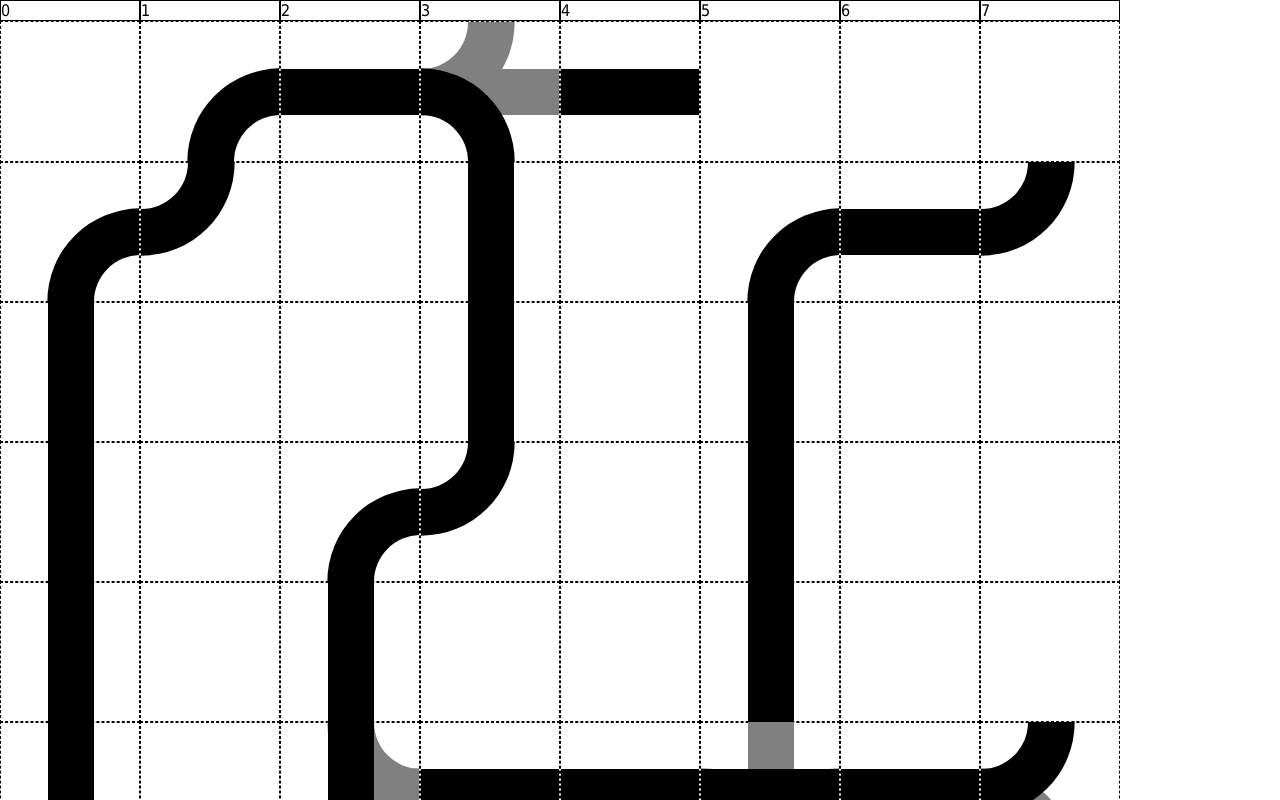
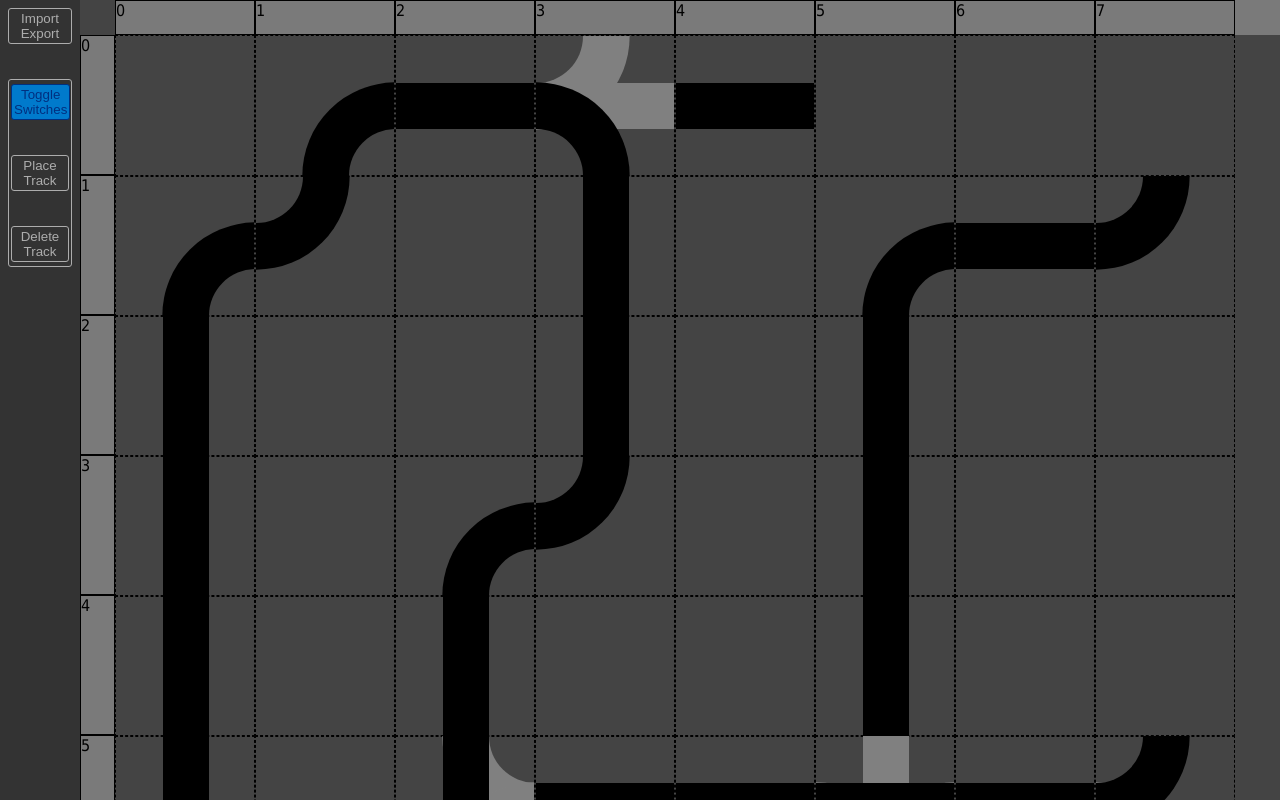
Before and after one commit to codythompson/super-tracks-editor, a React app: page / in a window 1280 px wide. Shown: the top 800 px of the page. Built offline with nearby package versions, Linux system fonts and the light colour scheme.

Commit message:
major layout overhaul

```diff
--- a/src/components/App.jsx
+++ b/src/components/App.jsx
@@ -1,17 +1,19 @@
 import React from 'react'
 
-import Row from './Row'
-import TopBorder from './TopBorder'
+import ControlBar from './ControlBar'
+import Map from './Map'
 
 import styles from '../styles/App.module.scss'
 
 export default function({atlas}) {
   return (
     <div className={styles.App}>
-      <TopBorder columnsWide={atlas.columns} />
-      {
-        atlas.mapRows((rowArray, j) => (<Row key={`j${j}`} rowTiles={rowArray} />))
-      }
+      <div className={styles.ControlBarContainer}>
+        <ControlBar />
+      </div>
+      <div className={styles.MapContainer}>
+        <Map atlas={atlas} />
+      </div>
     </div>
   )
 }
--- /dev/null
+++ b/src/components/ControlBar.jsx
@@ -0,0 +1,17 @@
+import React from 'react'
+
+import styles from '../styles/ControlBar.module.scss'
+
+// TODO: editMode prop
+export default function({}) {
+  return (
+    <div className={styles.ControlBar}>
+      <button>Import Export</button>
+      <div className={styles.ModeSelector}>
+        <button className={styles.Selected}>Toggle Switches</button>
+        <button>Place Track</button>
+        <button>Delete Track</button>
+      </div>
+    </div>
+  )
+}
--- /dev/null
+++ b/src/components/Map.jsx
@@ -0,0 +1,60 @@
+import React from 'react'
+import classnames from 'classnames'
+import range from 'lodash/range'
+// import throttle from 'lodash/throttle'
+
+import Row from './Row'
+
+import styles from '../styles/Map.module.scss'
+
+export default class extends React.Component {
+  constructor(props) {
+    super(props)
+    this.mapRef = React.createRef()
+    this.topBorderRef = React.createRef()
+    this.leftBorderRef = React.createRef()
+
+    // this.handleMapScroll = throttle(this.handleMapScroll, 20).bind(this)
+    this.handleMapScroll = this.handleMapScroll.bind(this);
+  }
+
+  handleMapScroll(e) {
+    this.topBorderRef.current.scrollLeft = this.mapRef.current.scrollLeft
+    this.leftBorderRef.current.scrollTop = this.mapRef.current.scrollTop
+  }
+
+  render() {
+    const { atlas } = this.props;
+    return (
+      <div className={styles.Map}>
+        <div ref={this.leftBorderRef} className={classnames(styles.MapBorder, styles.Vertical)}>
+          {
+            range(atlas.rows).map((j) => {
+              return (
+                <div className={styles.Tile} key={`j${j}`}>
+                  {j}
+                </div>
+              )
+            })
+          }
+        </div>
+        <div ref={this.topBorderRef} className={classnames(styles.MapBorder, styles.Horizontal)}>
+          {
+            range(atlas.columns).map((i) => {
+              return (
+                <div className={styles.Tile} key={`i${i}`}>
+                  {i}
+                </div>
+              )
+            })
+          }
+        </div>
+        <div ref={this.mapRef} className={styles.MapContent} onScroll={this.handleMapScroll}>
+          {
+            atlas.mapRows((rowArray, j) => (<Row key={`j${j}`} rowTiles={rowArray} />))
+          }
+        </div>
+      </div>
+    )
+  }
+}
--- a/src/components/TopBorder.jsx
+++ /dev/null
@@ -1,20 +0,0 @@
-import React from 'react'
-import range from 'lodash/range'
-
-import styles from '../styles/TopBorder.module.scss'
-
-export default function({columnsWide}) {
-  return (
-    <div className={styles.TopBorder}>
-      {
-        range(columnsWide).map((i) => {
-          return (
-            <div className={styles.Tile} key={i}>
-              {i}
-            </div>
-          )
-        })
-      }
-    </div>
-)
-}
--- a/src/index.jsx
+++ b/src/index.jsx
@@ -1,5 +1,6 @@
 import React from 'react'
 import ReactDOM from 'react-dom'
+import throttle from 'lodash/throttle'
 
 import Atlas from './Atlas'
 import App from './components/App'
@@ -14,13 +15,11 @@ const dataStore = {
   atlas
 }
 
-const testRows = [[{
-  leftTop: true,
-  leftRight: false,
-  leftBottom: false,
-  topBottom: false,
-  topRight: false,
-  rightBottom: true
-}]]
+const resize = () => {
+  document.body.style.setProperty('--viewport-width', `${window.innerWidth}px`)
+  document.body.style.setProperty('--viewport-height', `${window.innerHeight}px`)
+}
+window.addEventListener('resize', throttle(resize, 250))
+resize()
 
 ReactDOM.render(<App atlas={atlas}/>, document.getElementById('super-tracks-editor-app-root'))
--- a/src/styles/App.module.scss
+++ b/src/styles/App.module.scss
@@ -1,5 +1,17 @@
 .App {
-  display: inline-block;
+  display: flex;
+  font-family: Tahoma, Verdana, Segoe, sans-serif;
+  width: var(--viewport-width);
+  height: var(--viewport-height);
+  --control-bar-width: 80px;
+}
 
-  font-family: Tahoma, Verdana, Segoe, sans-serif;
+.ControlBarContainer {
+  width: var(--control-bar-width);
+  height: 100%;
 }
+
+.MapContainer {
+  width: calc(100% - var(--control-bar-width));
+  height: 100%;
+}
--- /dev/null
+++ b/src/styles/ControlBar.module.scss
@@ -0,0 +1,41 @@
+.ControlBar {
+  display: flex;
+  flex-direction: column;
+  justify-content: flex-start;
+  padding: 8px;
+  background-color: #333;
+  height: 100%;
+  box-sizing: border-box;
+}
+
+.ModeSelector {
+  padding: 4px 2px;
+  border: 1px solid;
+  border-radius: 3px;
+  color: #adadad;
+
+  button.Selected {
+    color: #003080;
+    background-color: #007acc;
+  }
+}
+
+.ModeSelector button:last-child {
+  margin-bottom: 0;
+}
+
+.ControlBar button {
+  padding: 2px;
+  border: 1px solid;
+  border-radius: 3px;
+  background: none;
+  color: #adadad;
+  margin-bottom: var(--quarter-tile-width);
+}
+.ControlBar button:active {
+  color: white;
+  background-color: #007acc;
+}
+.ControlBar button:focus {
+  outline: none;
+}
--- /dev/null
+++ b/src/styles/Map.module.scss
@@ -0,0 +1,48 @@
+.Map {
+  display: grid;
+  width: 100%;
+  height: 100%;
+  grid-template-columns: var(--quarter-tile-width) auto;
+  grid-template-rows: var(--quarter-tile-width) auto;
+}
+
+.MapContent {
+  overflow: scroll;
+  grid-column-start: 2;
+  grid-row-start: 2;
+}
+
+.MapBorder {
+  background-color: rgba(136, 136, 136, 0.8);
+  // z-index: 2;
+}
+
+.MapBorder {
+  overflow: hidden;
+}
+
+.MapBorder.Horizontal {
+  grid-column-start: 2;
+  white-space: nowrap;
+}
+
+.MapBorder.Vertical {
+  grid-column-start: 1;
+  grid-row-start: 2;
+}
+
+.Tile {
+  display: inline-block;
+  border: 1px solid;
+  box-sizing: border-box;
+}
+
+.Horizontal .Tile {
+  width: var(--tile-width);
+  height: var(--quarter-tile-width);
+}
+
+.Vertical .Tile {
+  width: var(--quarter-tile-width);
+  height: var(--tile-width);
+}
--- a/src/styles/Tile.module.scss
+++ b/src/styles/Tile.module.scss
@@ -1,5 +1,4 @@
 .Tile {
-  --sub-tile-width: calc(var(--tile-width) / 3);
   display: inline-grid;
   grid-template-columns: var(--sub-tile-width) var(--sub-tile-width) var(--sub-tile-width);
   grid-template-rows: var(--sub-tile-width) var(--sub-tile-width) var(--sub-tile-width);
--- a/src/styles/TopBorder.module.scss
+++ /dev/null
@@ -1,15 +0,0 @@
-.TopBorder {
-  position: sticky;
-  top: 0;
-  left: 0;
-  background-color: rgba(255, 255, 255, 0.8);
-  z-index: 2;
-}
-
-.Tile {
-  display: inline-block;
-  width: var(--tile-width);
-  max-height: var(--tile-width);
-  border: 1px solid;
-  box-sizing: border-box;
-}
--- a/src/styles/index.scss
+++ b/src/styles/index.scss
@@ -1,5 +1,14 @@
 // @import '~bootstrap/scss/bootstrap';
+
+$bgColor: #444;
+
 body {
+  --viwport-width: 100vw;
+  --viwport-height: 100vh;
   --tile-width: 140px;
+  --sub-tile-width: calc(var(--tile-width) / 3);
+  --quarter-tile-width: calc(var(--tile-width) / 4);
   margin: 0;
+
+  background-color: $bgColor;
 }
```
Also changed, not shown: src/components/MapBorder.jsx (added, +10 -0 lines).
